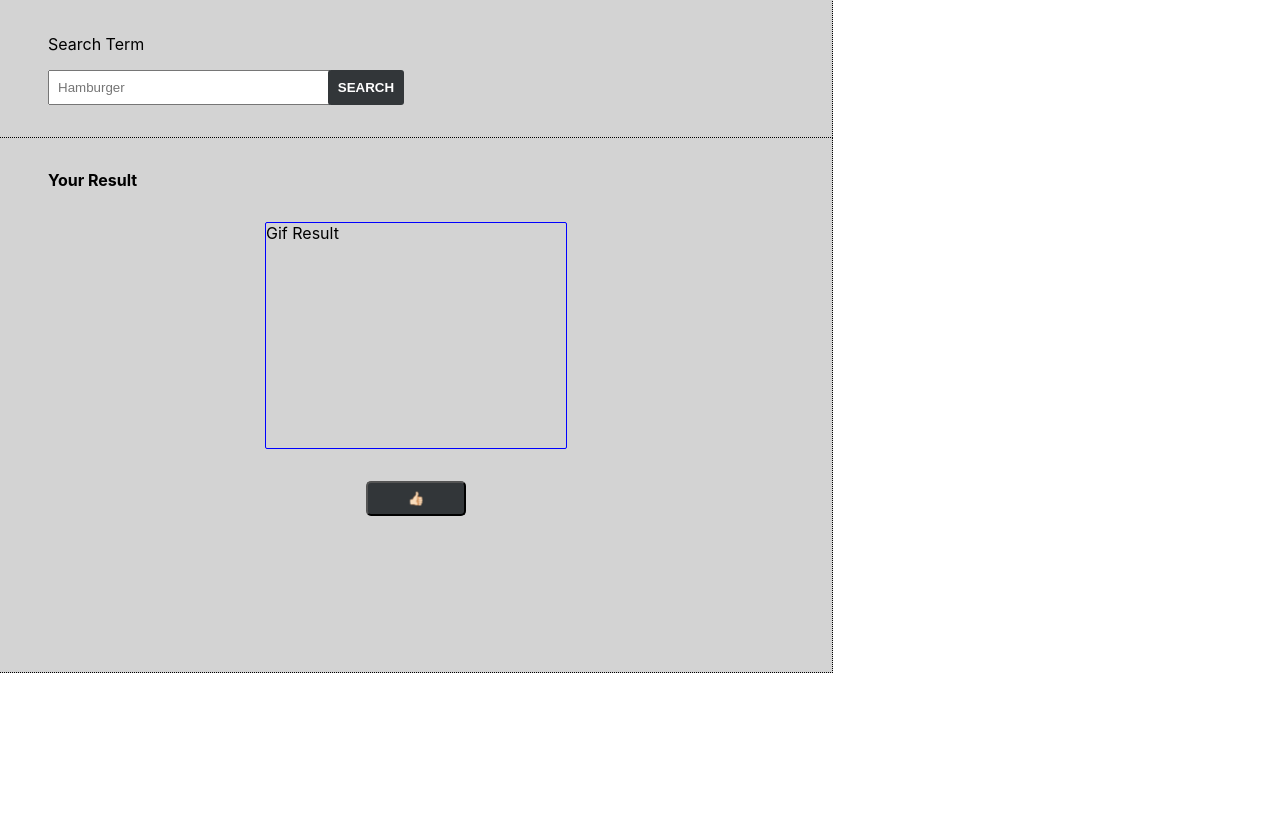
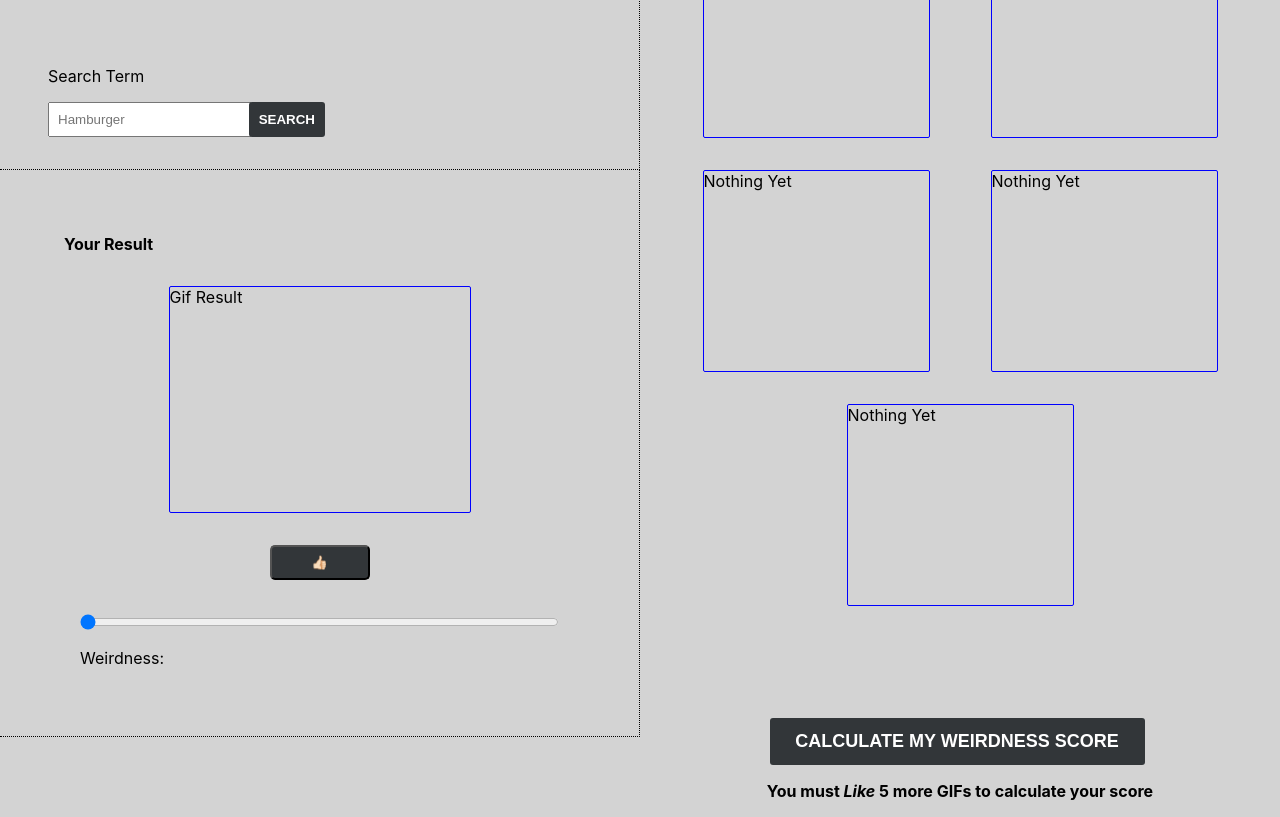
Before and after one commit to APuck003/giphy-weird-calc, a React (Create React App) app: page / in a window 1280 px wide. Shown: the part 340-1157 px from the top of the page. Before the commit the page ends 1013 px from the top, so only its background shows below. Built offline with nearby package versions, Linux system fonts and the light colour scheme.

Commit message:
Main page layout finished

```diff
--- a/src/components/App.js
+++ b/src/components/App.js
@@ -1,17 +1,32 @@
 import React from 'react';
+import {FavoritesWrapper} from "./FavoritesWrapper"
 import {Header} from './Header'
+import styled from "styled-components"
 import {ResultsWrapper} from "./ResultsWrapper"
 import {SearchWrapper} from "./SearchWrapper"
 import {Wrapper} from "./Wrapper"
+
+const StyledMain = styled.div`
+  display: flex;
+  flex-direction: row;
+`
 
 export const App = props => {
   return (
     <div className="App">
       <Header />
-      <Wrapper>
-        <SearchWrapper/>
-        <ResultsWrapper/>
-      </Wrapper>
+
+      <StyledMain>
+        <Wrapper>
+          <SearchWrapper />
+          <ResultsWrapper />
+        </Wrapper>
+
+        <Wrapper>
+          <FavoritesWrapper/>
+        </Wrapper>
+      </StyledMain>
+
     </div>
   );
 }
--- /dev/null
+++ b/src/components/CalculateWrapper.js
@@ -0,0 +1,24 @@
+import React from 'react'
+import styled from "styled-components"
+import {StyledButton} from "../styles"
+
+const StyledCalculateWrapper = styled.div`
+  text-align: center;
+  padding-top: 6rem;
+`
+const StyledCalculateButton = styled(StyledButton)`
+  padding: 0.8rem;
+  width: 375px;
+  font-size: large;
+`
+
+export const CalculateWeirdness = props => {
+  return (
+      <StyledCalculateWrapper>
+        <StyledCalculateButton>
+          <span>CALCULATE MY WEIRDNESS SCORE</span>
+        </StyledCalculateButton>
+        <p style={{fontWeight: '700'}}>You must <em>Like</em> 5 more GIFs to calculate your score</p>
+      </StyledCalculateWrapper>
+  )
+}
--- /dev/null
+++ b/src/components/DefaultFavoriteGifs.js
@@ -0,0 +1,17 @@
+import React from 'react'
+import styled from "styled-components"
+import {StyledGifResult} from "../styles"
+
+const StyledFavoriteGif = styled(StyledGifResult)`
+  width: 225px;
+  height: 200px;
+  margin: 1rem 0;
+`
+
+export const DefaultFavoriteGifs = () => {
+  return (
+        <StyledFavoriteGif>
+          <span role="img" aria-label="default">Nothing Yet</span>
+        </StyledFavoriteGif>
+  )
+}
--- /dev/null
+++ b/src/components/FavoriteGifs.js
@@ -0,0 +1,22 @@
+import React from 'react'
+import styled from "styled-components"
+import {DefaultFavoriteGifs} from "./DefaultFavoriteGifs"
+
+const StyledFavorites = styled.div`
+  display: flex;
+  flex-flow: row wrap;
+  justify-content: space-around;
+  padding-top: 90px;
+`
+
+export const FavoriteGifs = props => {
+  const defaultGifs = [0, 1, 2, 3, 4]
+
+  return (
+      <StyledFavorites>
+        {defaultGifs.map(i => {
+          return <DefaultFavoriteGifs key={i} />
+        })}
+      </StyledFavorites>
+  )
+}
--- /dev/null
+++ b/src/components/FavoritesWrapper.js
@@ -0,0 +1,23 @@
+import React from 'react'
+import styled from "styled-components"
+import {CalculateWeirdness} from "./CalculateWrapper"
+import {FavoriteGifs} from "./FavoriteGifs"
+import {Title} from "./Title"
+
+const StyledFavoritesWrapper = styled.div`
+  display: flex;
+  flex-direction: inherit;
+  width: 90%;
+  margin: 0 auto;
+  padding-top: 2rem;
+`
+
+export const FavoritesWrapper = props => {
+  return (
+        <StyledFavoritesWrapper>
+          <Title title="Your Liked Gifs"/>
+          <FavoriteGifs />
+          <CalculateWeirdness />
+        </StyledFavoritesWrapper>
+  )
+}
--- a/src/components/LikeButton.js
+++ b/src/components/LikeButton.js
@@ -19,7 +19,9 @@ export const LikeButton = props => {
   return (
       <StyledLikeButtonSection>
         <StyledLikeButton>
-          👍🏻
+          <span role="img" aria-label="#">
+            👍🏻
+          </span>
         </StyledLikeButton>
       </StyledLikeButtonSection>
   );
--- a/src/components/ResultsWrapper.js
+++ b/src/components/ResultsWrapper.js
@@ -1,31 +1,25 @@
 import React from 'react'
 import styled from "styled-components"
 import {GifResult} from "./GifResult"
-import {LateralWrapper} from "./LateralWrapper"
 import {LikeButton} from "./LikeButton"
-import {ResultsTitle} from "./ResultsTitle"
+import {Title} from "./Title"
+import {Slider} from "./Slider"
 
 const StyledResultsWrapper = styled.div`
-  background-color: lightgrey;
-  width: 60%;
-  padding: 2rem;
+  padding: 3rem;
   border-style: hidden dotted dotted hidden;
   border-width: 1px;
   height: 470px;
-  //height: -webkit-fill-available;
 `
 
 
 export const ResultsWrapper = () => {
   return (
       <StyledResultsWrapper>
-
-        <ResultsTitle title="Your Result" />
-
-          <GifResult/>
-
-          <LikeButton/>
-
+        <Title title="Your Result" />
+        <GifResult />
+        <LikeButton />
+        <Slider />
       </StyledResultsWrapper>
   )
 
--- /dev/null
+++ b/src/components/Slider.js
@@ -0,0 +1,35 @@
+import React from 'react'
+import styled from "styled-components"
+
+const StyledSliderContainer = styled.div`
+  display: flex;
+  flex-direction: column;
+  justify-content: center;
+  padding: 2rem;
+`
+
+const StyledSlider = styled.input`
+  width: 100%;
+  border: 0;
+  font-size: 100%;
+  align-self: center;
+`
+
+
+export const Slider = props => {
+  const {weirdnessCount} = props
+  return (
+
+      <StyledSliderContainer>
+        <StyledSlider
+            type="range"
+            min={0}
+            max={10}
+            defaultValue={0}
+        />
+
+        <p>Weirdness: {weirdnessCount}</p>
+      </StyledSliderContainer>
+
+  )
+}
--- a/src/components/ResultsTitle.js
+++ b/src/components/Title.js
@@ -3,9 +3,10 @@ import styled from "styled-components"
 
 const StyledTitle = styled.h4`
   margin: 0 0 2rem 1rem;
+  padding-top: 1rem;
 `
 
-export const ResultsTitle = props => {
+export const Title = props => {
   const { title } = props;
   return <StyledTitle>{title}</StyledTitle>;
 };
--- a/src/components/Wrapper.js
+++ b/src/components/Wrapper.js
@@ -4,8 +4,8 @@ import styled from "styled-components"
 const StyledWrapper = styled.div`
   display: flex;
   flex-direction: column;
-  min-height: 100%;
-  max-height: 100%;
+  background-color: lightgray;
+  width: 60%;
 `
 
 export const Wrapper = props => {
--- a/src/styles.js
+++ b/src/styles.js
@@ -1,11 +1,12 @@
 import styled from "styled-components"
 
 export const StyledSearchWrapper = styled.div`
-  background-color: lightgrey;
-  width: 60%;
+  //background-color: lightgrey;
+  //width: 60%;
   padding: 2rem;
   border-style: hidden dotted dotted hidden;
   border-width: 1px;
+  flex-direction: column;
 `
 
 export const StyledHeader = styled.div`
@@ -61,3 +62,9 @@ export const StyledText = styled.div`
     margin-right: 1em;
   }
 `
+export const StyledGifResult = styled.div`
+  height: 225px;
+  width: 300px;
+  border: 1px solid blue;
+  border-radius: 2px;
+`
```
Also changed, not shown: public/index.html (+1 -9 lines).
